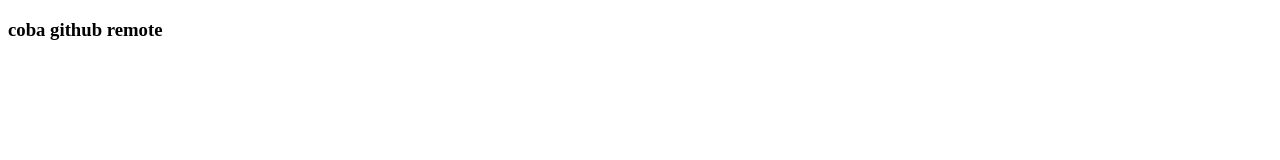
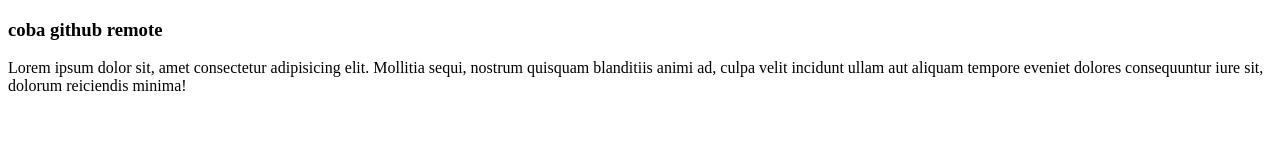
Before and after one commit to sasamaka2000/zahri-git-test, a plain HTML site: page index.html in a window 1280 px wide. Drawn offline with Linux system fonts and the light colour scheme.

Commit message:
menambahkan paragraf pada file index.html

```diff
--- a/index.html
+++ b/index.html
@@ -8,5 +8,10 @@
 </head>
 <body>
     <h3>coba github remote</h3>
+    <p>Lorem ipsum dolor sit,
+        amet consectetur adipisicing elit.
+        Mollitia sequi, nostrum quisquam blanditiis animi ad,
+        culpa velit incidunt ullam aut aliquam tempore eveniet dolores consequuntur iure sit,
+        dolorum reiciendis minima!</p>
 </body>
 </html>
```
